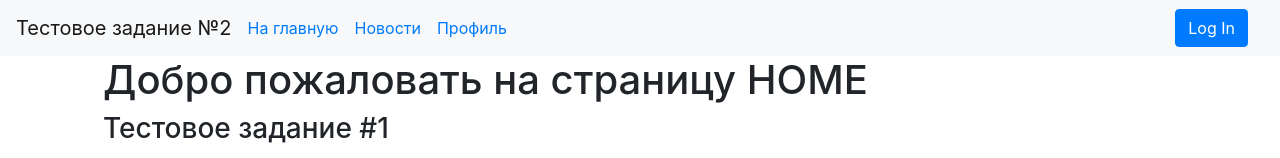
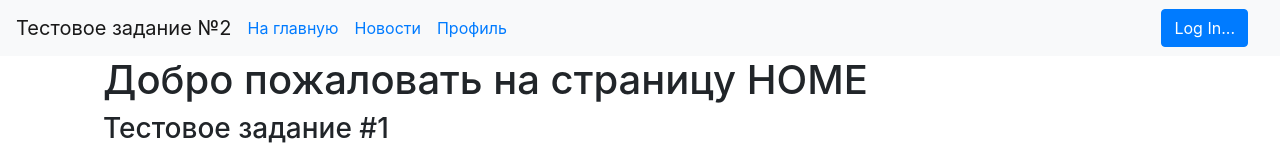
Before and after one commit to LeoUral/tz_proglib, a React (Create React App) app: page / in a window 1280 px wide. Shown: the top 158 px of the page. Built offline with nearby package versions, Linux system fonts and the light colour scheme.

Commit message:
мелкие правки в reducer
мелкие правки в reducer

```diff
--- a/src/components/Profile.js
+++ b/src/components/Profile.js
@@ -30,7 +30,7 @@ export default class Profile extends React.Component {
         if (localStorage.getItem('verification') === 'false') {
             document.location.href = '/login';
         } else {
-            store.dispatch(logIner()); // ! меняем store на LogOut при входе
+            store.dispatch(logIner('Log Out')); // ! меняем store на LogOut при входе
             this.getResponse();
         }
     }
--- a/src/components/actionCreator/logIner.js
+++ b/src/components/actionCreator/logIner.js
@@ -1,8 +1,8 @@
 import LOG_IN from '../action/logIn';
 
-export default function logIner() {
+export default function logIner(action) {
     return {
         type: LOG_IN,
-        btnLog: 'Log Out'
+        btnLog: action
     };
 }
--- a/src/components/actionCreator/logOut.js
+++ b/src/components/actionCreator/logOut.js
@@ -1,8 +1,8 @@
 import LOG_OUT from '../action/logIn';
 
-export default function logOut() {
+export default function logOut(action) {
     return {
         type: LOG_OUT,
-        btnLog: 'Log In'
+        btnLog: action
     };
 }
--- a/src/components/initialState.js
+++ b/src/components/initialState.js
@@ -1,5 +1,5 @@
 const initialState = {
-    btnLog: 'Log In'
+    btnLog: 'Log In...'
 };
 
 export default initialState;
--- a/src/components/navibar.js
+++ b/src/components/navibar.js
@@ -17,7 +17,7 @@ export default class Navibar extends React.Component {
             document.location.href = '/login';
         }
         if (localStorage.getItem('verification') === 'true') {
-            store.dispatch(logOut()); // ! меняем store при выходе на LogIn
+            store.dispatch(logOut('Log In')); // ! меняем store при выходе на LogIn
             localStorage.setItem('verification', false);
             document.location.href = '/';
         }
--- a/src/components/reducer.js
+++ b/src/components/reducer.js
@@ -6,10 +6,10 @@ export default function reducer(state, action) {
     switch (action.type) {
 
         case LOG_IN:
-            return { btnLog: 'Log Out' };
+            return { btnLog: action.btnLog };
 
         case LOG_OUT:
-            return { btnLog: 'Log In' };
+            return { btnLog: action.btnLog };
 
         default: return state;
     }
```
Also changed, not shown: 1 other file (tests, documents, lock files or other folders).
